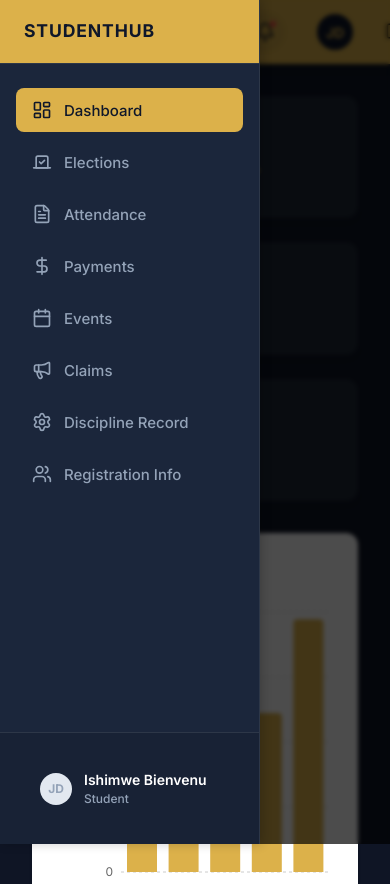
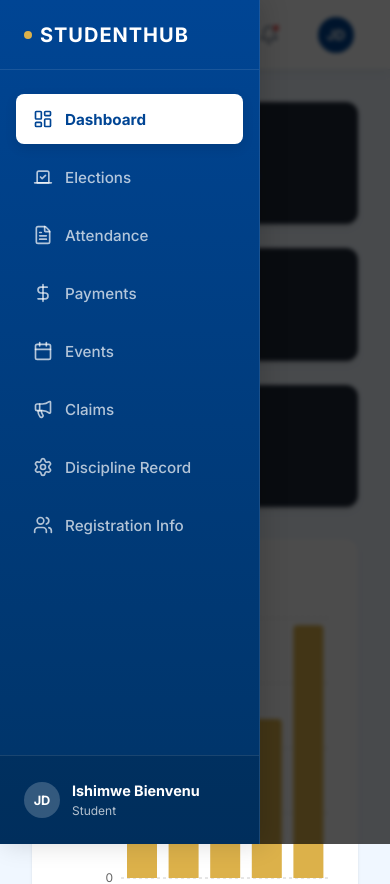
Before and after one commit to Mugish2024/FinalProjectStudentHub, a React (Vite) app: page / in a window 390 px wide. Shown: the top 884 px of the page. Built offline with nearby package versions, Linux system fonts and the light colour scheme.

Commit message:
changed the color to blue and white

```diff
--- a/src/components/Header.css
+++ b/src/components/Header.css
@@ -1,6 +1,6 @@
 .header {
     height: var(--header-height);
-    background-color: var(--primary);
+    background-color: #ffffff;
     display: flex;
     align-items: center;
     justify-content: space-between;
@@ -8,14 +8,16 @@
     position: sticky;
     top: 0;
     z-index: 40;
-    box-shadow: 0 2px 10px rgba(0, 0, 0, 0.2);
+    box-shadow: 0 2px 10px rgba(0, 0, 0, 0.05);
+    border-bottom: 1px solid #e2e8f0;
 }
 
 .header-title {
     font-size: 1.25rem;
-    font-weight: 700;
-    color: var(--text-inverted);
+    font-weight: 800;
+    color: var(--auca-blue);
     text-transform: uppercase;
+    letter-spacing: 0.025em;
 }
 
 .header-actions {
@@ -31,14 +33,17 @@
     display: flex;
     align-items: center;
     justify-content: center;
-    color: var(--text-inverted);
+    color: var(--text-secondary);
     transition: all 0.2s;
     position: relative;
-    background-color: rgba(0, 0, 0, 0.05);
+    background-color: transparent;
+    border: 1px solid transparent;
 }
 
 .icon-btn:hover {
-    background-color: rgba(0, 0, 0, 0.1);
+    background-color: #f1f5f9;
+    color: var(--auca-blue);
+    border-color: #e2e8f0;
 }
 
 .menu-btn {
@@ -54,7 +59,25 @@
     height: 8px;
     background-color: #ef4444;
     border-radius: 50%;
-    border: 1px solid var(--primary);
+    border: 1px solid #ffffff;
+    animation: pulse 2s infinite;
+}
+
+@keyframes pulse {
+    0% {
+        transform: scale(0.95);
+        box-shadow: 0 0 0 0 rgba(239, 68, 68, 0.7);
+    }
+
+    70% {
+        transform: scale(1);
+        box-shadow: 0 0 0 4px rgba(239, 68, 68, 0);
+    }
+
+    100% {
+        transform: scale(0.95);
+        box-shadow: 0 0 0 0 rgba(239, 68, 68, 0);
+    }
 }
 
 .user-profile {
@@ -62,21 +85,23 @@
     align-items: center;
     gap: 0.75rem;
     cursor: pointer;
-    padding: 0.25rem 0.5rem;
-    border-radius: var(--radius);
-    transition: background-color 0.2s;
+    padding: 0.25rem 0.75rem 0.25rem 0.25rem;
+    border-radius: 999px;
+    transition: all 0.2s;
+    border: 1px solid transparent;
 }
 
 .user-profile:hover {
-    background-color: rgba(0, 0, 0, 0.05);
+    background-color: #f8fafc;
+    border-color: #e2e8f0;
 }
 
 .avatar {
     width: 36px;
     height: 36px;
     border-radius: 50%;
-    background-color: var(--text-inverted);
-    color: var(--primary);
+    background-color: var(--auca-blue);
+    color: #ffffff;
     display: flex;
     align-items: center;
     justify-content: center;
@@ -93,12 +118,12 @@
 .user-name {
     font-weight: 700;
     font-size: 0.875rem;
-    color: var(--text-inverted);
+    color: var(--text-main);
 }
 
 .user-role {
     font-size: 0.75rem;
-    color: rgba(0, 0, 0, 0.7);
+    color: var(--text-secondary);
     font-weight: 500;
 }
 
--- a/src/components/Sidebar.css
+++ b/src/components/Sidebar.css
@@ -1,8 +1,10 @@
 .sidebar {
     width: var(--sidebar-width);
     height: 100vh;
-    background-color: var(--surface);
-    border-right: 1px solid var(--border);
+    background-color: var(--sidebar-bg);
+    /* AUCA Blue */
+    background-image: linear-gradient(180deg, var(--auca-blue) 0%, var(--auca-blue-dark) 100%);
+    border-right: 1px solid rgba(255, 255, 255, 0.1);
     display: flex;
     flex-direction: column;
     position: fixed;
@@ -10,7 +12,8 @@
     top: 0;
     z-index: 50;
     transition: transform 0.3s ease;
-    box-shadow: 2px 0 10px rgba(0, 0, 0, 0.2);
+    box-shadow: 4px 0 24px rgba(0, 0, 0, 0.15);
+    color: var(--text-inverted);
 }
 
 .sidebar-header {
@@ -18,16 +21,29 @@
     display: flex;
     align-items: center;
     padding: 0 1.5rem;
-    border-bottom: 1px solid var(--border);
-    background-color: var(--primary);
+    border-bottom: 1px solid rgba(255, 255, 255, 0.1);
+    background-color: transparent;
 }
 
 .logo-text {
-    font-size: 1.1rem;
-    font-weight: 800;
-    color: var(--text-inverted);
+    font-size: 1.25rem;
+    font-weight: 900;
+    color: #ffffff;
     text-transform: uppercase;
     letter-spacing: 0.05em;
+    display: flex;
+    align-items: center;
+    gap: 0.5rem;
+}
+
+.logo-text::before {
+    /* Optional: Small accent dot if no logo image */
+    content: '';
+    display: block;
+    width: 8px;
+    height: 8px;
+    background-color: var(--auca-gold);
+    border-radius: 50%;
 }
 
 .sidebar-nav {
@@ -43,29 +59,68 @@
     display: flex;
     align-items: center;
     gap: 0.75rem;
-    padding: 0.75rem 1rem;
-    border-radius: 0.5rem;
-    color: var(--text-secondary);
-    font-size: 0.9375rem;
+    padding: 0.875rem 1rem;
+    border-radius: 8px;
+    color: rgba(255, 255, 255, 0.7);
+    font-size: 0.95rem;
     font-weight: 500;
     transition: all 0.2s;
     cursor: pointer;
+    border: 1px solid transparent;
 }
 
 .nav-item:hover {
-    background-color: rgba(255, 255, 255, 0.05);
-    color: var(--text-main);
+    background-color: rgba(255, 255, 255, 0.1);
+    color: #ffffff;
 }
 
 .nav-item.active {
-    background-color: var(--primary);
-    color: var(--text-inverted);
+    background-color: #ffffff;
+    color: var(--auca-blue);
+    font-weight: 700;
+    box-shadow: 0 4px 12px rgba(0, 0, 0, 0.1);
 }
 
 .sidebar-footer {
     padding: 1.5rem;
-    border-top: 1px solid var(--border);
+    border-top: 1px solid rgba(255, 255, 255, 0.1);
     background-color: rgba(0, 0, 0, 0.1);
+}
+
+.sidebar-user-container {
+    display: flex;
+    align-items: center;
+    gap: 0.75rem;
+}
+
+.sidebar-user-avatar {
+    width: 36px;
+    height: 36px;
+    border-radius: 50%;
+    background: rgba(255, 255, 255, 0.2);
+    display: flex;
+    align-items: center;
+    justify-content: center;
+    font-size: 0.8rem;
+    font-weight: 700;
+    color: #ffffff;
+}
+
+.sidebar-user-info {
+    display: flex;
+    flex-direction: column;
+    align-items: flex-start;
+}
+
+.sidebar-user-name {
+    font-size: 0.9rem;
+    font-weight: 700;
+    color: #ffffff;
+}
+
+.sidebar-user-role {
+    font-size: 0.75rem;
+    color: rgba(255, 255, 255, 0.7);
 }
 
 /* Overlay for mobile */
--- a/src/components/Sidebar.tsx
+++ b/src/components/Sidebar.tsx
@@ -50,13 +50,13 @@ const Sidebar: React.FC<SidebarProps> = ({ activePage, setActivePage, isOpen = t
         </nav>
 
         <div className="sidebar-footer">
-          <div className="nav-item">
-            <div style={{ width: 32, height: 32, borderRadius: '50%', background: '#e2e8f0', display: 'flex', alignItems: 'center', justifyContent: 'center', fontSize: '12px', fontWeight: 'bold' }}>
+          <div className="sidebar-user-container">
+            <div className="sidebar-user-avatar">
               JD
             </div>
-            <div style={{ display: 'flex', flexDirection: 'column', alignItems: 'flex-start' }}>
-              <span style={{ fontSize: '0.875rem', fontWeight: 600, color: 'var(--text-main)' }}>Ishimwe Bienvenu</span>
-              <span style={{ fontSize: '0.75rem', color: 'var(--text-secondary)' }}>Student</span>
+            <div className="sidebar-user-info">
+              <span className="sidebar-user-name">Ishimwe Bienvenu</span>
+              <span className="sidebar-user-role">Student</span>
             </div>
           </div>
         </div>
--- a/src/index.css
+++ b/src/index.css
@@ -1,31 +1,37 @@
 :root {
-  /* Dark Theme Palette */
-  --primary: #dcb14a;
-  /* The Gold Color */
-  --primary-hover: #c49b3b;
+  /* AUCA Blue & White Theme */
+  --auca-blue: #004594;
+  --auca-blue-dark: #003366;
+  --auca-gold: #dcb14a;
+
+  --primary: #004594;
+  --primary-hover: #003366;
   --secondary: #22c55e;
-  /* Green for success */
 
-  --background: #0f1525;
-  /* Very dark navy */
-  --surface: #1b263b;
-  /* Slightly lighter navy for cards */
-  --surface-highlight: #232f4b;
+  --background: #f0f7ff;
+  /* Light page background */
+  --surface: #ffffff;
+  /* White cards/surfaces */
+  --surface-highlight: #f8fafc;
 
-  --text-main: #ffffff;
-  --text-secondary: #94a3b8;
-  --text-inverted: #0f172a;
+  --text-main: #1e293b;
+  /* Dark text for light bg */
+  --text-secondary: #64748b;
+  --text-inverted: #ffffff;
+  /* White text for blue bgs */
 
-  --border: #2d3748;
+  --border: #e2e8f0;
   --border-gold: #dcb14a;
 
+  --sidebar-bg: #004594;
+  --header-bg: #ffffff;
+
   --sidebar-width: 260px;
-  --header-height: 64px;
-  --radius: 8px;
-  /* Slightly sharper corners */
+  --header-height: 70px;
+  --radius: 12px;
 
-  --shadow-sm: 0 1px 2px 0 rgba(0, 0, 0, 0.3);
-  --shadow: 0 4px 6px -1px rgba(0, 0, 0, 0.5), 0 2px 4px -1px rgba(0, 0, 0, 0.3);
+  --shadow-sm: 0 1px 2px 0 rgba(0, 0, 0, 0.05);
+  --shadow: 0 4px 6px -1px rgba(0, 0, 0, 0.1), 0 2px 4px -1px rgba(0, 0, 0, 0.06);
 
   font-family: 'Inter', ui-sans-serif, system-ui, -apple-system, BlinkMacSystemFont, "Segoe UI", Roboto, "Helvetica Neue", Arial, sans-serif;
   line-height: 1.5;
@@ -71,15 +77,15 @@ a {
 
 .flex-col {
   display: flex;
-  flexDirection: column;
+  flex-direction: column;
 }
 
 .items-center {
-  alignItems: center;
+  align-items: center;
 }
 
 .justify-between {
-  justifyContent: space-between;
+  justify-content: space-between;
 }
 
 .gap-2 {
@@ -103,15 +109,15 @@ a {
 }
 
 .rounded {
-  borderRadius: var(--radius);
+  border-radius: var(--radius);
 }
 
 .text-sm {
-  fontSize: 0.875rem;
+  font-size: 0.875rem;
 }
 
 .font-bold {
-  fontWeight: 700;
+  font-weight: 700;
 }
 
 .text-gold {
@@ -129,10 +135,10 @@ a {
 }
 
 ::-webkit-scrollbar-thumb {
-  background: #334155;
+  background: #cbd5e1;
   border-radius: 4px;
 }
 
 ::-webkit-scrollbar-thumb:hover {
-  background: #475569;
+  background: #94a3b8;
 }
--- a/src/pages/Elections.css
+++ b/src/pages/Elections.css
@@ -1,176 +1,277 @@
-.elections-container {
-    padding: 1.5rem;
-    color: var(--text-main);
-    max-width: 1200px;
-    margin: 0 auto;
+/* Auctions/Elections Theme primarily Blue and White */
+:root {
+    --auca-blue: #004594;
+    --auca-blue-dark: #003366;
+    --auca-blue-light: #e6f0fa;
+    --auca-gold: #dcb14a;
+    /* Keeping subtle gold for highlighting if needed */
+    --text-dark: #1e293b;
+    --text-grey: #64748b;
+    --bg-page: #f0f7ff;
 }
 
+.elections-container {
+    padding: 2rem;
+    font-family: 'Inter', sans-serif;
+    color: var(--text-dark);
+    max-width: 1000px;
+    margin: 0 auto;
+    /* Optional: if you want the whole page background to look white/light blue
+       even if the dashboard is dark, we might need a wrapper setting background.
+       For now, we assume this container sits on the dashboard. */
+}
+
+/* Header Text */
 .elections-header-text {
-    font-size: 1.5rem;
+    font-size: 1.75rem;
     font-weight: 800;
-    color: var(--primary);
+    color: var(--auca-blue);
     margin-bottom: 2rem;
     text-transform: uppercase;
     letter-spacing: 0.05em;
+    display: flex;
+    align-items: center;
+    gap: 1rem;
+    /* Add a small accent line */
+    border-bottom: 3px solid var(--auca-blue);
+    padding-bottom: 0.5rem;
+    width: fit-content;
 }
 
 .elections-header-text .sub-id {
-    font-size: 0.875rem;
-    color: var(--text-secondary);
-    font-weight: 400;
-    margin-left: 0.5rem;
+    font-size: 0.9rem;
+    color: var(--text-grey);
+    font-weight: 500;
     text-transform: none;
+    letter-spacing: normal;
+    background-color: var(--auca-blue-light);
+    padding: 0.2rem 0.6rem;
+    border-radius: 999px;
+    color: var(--auca-blue);
+}
+
+/* Card Styling */
+.election-card {
+    background-color: #ffffff;
+    border-radius: 16px;
+    padding: 2.5rem;
+    box-shadow: 0 10px 25px -5px rgba(0, 69, 148, 0.1), 0 8px 10px -6px rgba(0, 69, 148, 0.1);
+    margin-bottom: 2rem;
+    border: 1px solid #e2e8f0;
+    position: relative;
+    overflow: hidden;
+}
+
+/* Decorative top bar for the card */
+.election-card::before {
+    content: "";
+    position: absolute;
+    top: 0;
+    left: 0;
+    right: 0;
+    height: 6px;
+    background: linear-gradient(90deg, var(--auca-blue) 0%, #3b82f6 100%);
 }
 
 .section-title {
-    font-size: 1.125rem;
+    font-size: 1.25rem;
     font-weight: 700;
-    margin-bottom: 1rem;
-    color: var(--text-main);
+    margin-bottom: 1.5rem;
+    color: var(--auca-blue-dark);
     text-transform: uppercase;
-    letter-spacing: 0.025em;
+    letter-spacing: 0.05em;
+    display: flex;
+    align-items: center;
 }
 
-.election-card {
-    background-color: white; /* As per screenshot contrast, looks white/light grey against dark bg? Or maybe it's just a very light card. Wait, the screenshot shows the card is WHITE text on DARK background? Or White card on Dark background? Re-examining image. */
-    /* The image shows the SIDEBAR is dark. The MAIN CONTENT area is also dark blue. */
-    /* INSIDE the main content area, there is a White/Light Grey rounded rectangle containing the "Current & Upcoming Elections". */
-    /* Wait, no. The "Current & Upcoming Elections" text is OUTSIDE the white box? No, inside. */
-
-    /* Re-evaluating Image: */
-    /* Sidebar: Deep Blue/Grey. */
-    /* Content Area Background: Deep Blue/Grey (same as sidebar). */
-    /* Large White Card: Contains "CURRENT & UPCOMING ELECTIONS", "AUCASA GENERAL ELECTION 2024", etc. */
-    /* So the main container "Current & Upcoming..." IS a white card. */
-
-    background-color: #f8fafc; /* Slate 50 */
-    border-radius: var(--radius);
-    padding: 2rem;
-    color: #1e293b; /* Slate 800 - dark text on white card */
-    box-shadow: var(--shadow);
+/* Main Info Section */
+.election-main-info {
+    background-color: var(--auca-blue-light);
+    border-left: 4px solid var(--auca-blue);
+    border-radius: 0 8px 8px 0;
+    padding: 1.5rem;
     margin-bottom: 2rem;
 }
 
-/* Override global text color for inside the white card if needed, but scoping is better */
-.election-card h3 {
-    color: #0f172a;
-}
-
-.election-main-info {
-    border: 1px solid #e2e8f0;
-    border-radius: var(--radius);
-    padding: 1.5rem;
-    margin-bottom: 1.5rem;
-    background-color: #ffffff;
-}
-
 .election-title {
-    font-size: 1.5rem;
+    font-size: 1.6rem;
     font-weight: 800;
-    color: #0f172a;
+    color: var(--auca-blue);
     line-height: 1.2;
     margin-bottom: 0.5rem;
 }
 
 .election-description {
-    color: #64748b;
-    font-size: 1rem;
+    color: var(--text-dark);
+    font-size: 1.05rem;
+    opacity: 0.9;
 }
 
+/* Details Grid */
 .election-details-grid {
     display: grid;
-    grid-template-columns: 1fr;
+    grid-template-columns: repeat(auto-fit, minmax(280px, 1fr));
     gap: 1.5rem;
-    margin-bottom: 1.5rem;
-    padding: 1.5rem;
+    margin-bottom: 2.5rem;
     background-color: #ffffff;
-    border: 1px solid #e2e8f0;
-    border-radius: var(--radius);
 }
 
 .detail-row {
-    font-size: 0.95rem;
-    color: #334155;
+    font-size: 1rem;
+    color: var(--text-dark);
     display: flex;
     align-items: center;
-    gap: 0.5rem;
+    gap: 0.75rem;
+    padding: 0.5rem 0;
 }
 
 .detail-label {
-    font-weight: 700;
-    color: #0f172a;
+    font-weight: 600;
+    color: var(--text-grey);
+    min-width: 140px;
 }
 
+/* Active Campaign Highlight */
+.active-campaign-period {
+    position: relative;
+    font-weight: 600;
+    color: var(--auca-blue);
+}
+
+.active-campaign-period::after {
+    content: "ACTIVE";
+    margin-left: auto;
+    font-size: 0.7rem;
+    background-color: var(--auca-blue);
+    color: white;
+    padding: 2px 6px;
+    border-radius: 4px;
+    transform: translateY(-1px);
+}
+
+/* Stats */
 .stats-row {
     display: flex;
-    justify-content: space-between;
-    align-items: center;
-    margin-top: 0.5rem;
-    font-weight: 600;
+    flex-wrap: wrap;
+    gap: 2rem;
+    margin-top: 1rem;
+    padding-top: 1rem;
+    border-top: 1px solid #f1f5f9;
 }
 
 .stats-highlight {
-    color: var(--primary); /* Gold/Orange */
+    font-weight: 800;
+    color: var(--auca-blue);
+    font-size: 1.1rem;
 }
 
-.active-period-line {
-    border-bottom: 2px solid var(--primary);
-    /* width: 100%; - maybe partial? */
-    padding-bottom: 0.25rem;
-    display: inline-block;
-}
-
+/* Countdown Section */
 .countdown-section {
-    background-color: #f1f5f9;
-    border-radius: var(--radius);
-    padding: 1.5rem;
+    background: linear-gradient(135deg, var(--auca-blue) 0%, var(--auca-blue-dark) 100%);
+    border-radius: 12px;
+    padding: 2rem;
     display: flex;
     justify-content: space-between;
     align-items: center;
     flex-wrap: wrap;
-    gap: 1rem;
+    gap: 1.5rem;
+    color: white;
+    box-shadow: 0 4px 12px rgba(0, 69, 148, 0.25);
 }
 
 .countdown-label {
-    font-weight: 700;
-    color: #334155;
-    margin-bottom: 0.25rem;
+    font-weight: 500;
+    color: rgba(255, 255, 255, 0.9);
+    text-transform: uppercase;
+    font-size: 0.85rem;
+    letter-spacing: 0.05em;
+    margin-bottom: 0.5rem;
     display: block;
 }
 
 .countdown-timer {
-    font-size: 1.5rem;
+    font-size: 1.75rem;
     font-weight: 800;
-    color: var(--primary); /* Gold */
+    color: #ffffff;
+    font-variant-numeric: tabular-nums;
+    text-shadow: 0 2px 4px rgba(0, 0, 0, 0.1);
 }
 
+/* Vote Button */
 .vote-button {
-    background-color: var(--primary);
-    color: #ffffff; /* White text on Gold button? Or dark text? standard is usually white or dark. Screenshot text looks white. */
-    /* Wait, in screenshot button is GOLD background. Text looks to be WHITE. */
-    padding: 0.75rem 2rem;
-    font-size: 1.1rem;
-    font-weight: 700;
-    border-radius: var(--radius);
+    background-color: #ffffff;
+    color: var(--auca-blue);
+    padding: 0.875rem 2.5rem;
+    font-size: 1.125rem;
+    font-weight: 800;
+    border-radius: 999px;
     text-transform: uppercase;
-    transition: background-color 0.2s;
+    transition: all 0.2s ease;
+    box-shadow: 0 4px 6px rgba(0, 0, 0, 0.1);
 }
 
 .vote-button:hover {
-    background-color: var(--primary-hover);
+    transform: translateY(-2px);
+    box-shadow: 0 6px 12px rgba(0, 0, 0, 0.15);
+    background-color: #f8fafc;
 }
 
+.vote-button:active {
+    transform: translateY(0);
+}
+
+/* Past Elections Card */
 .past-elections-card {
-    background-color: #f8fafc;
-    border-radius: var(--radius);
-    padding: 1.5rem;
-    box-shadow: var(--shadow);
+    background-color: #ffffff;
+    border-radius: 12px;
+    padding: 1.5rem 2rem;
+    box-shadow: 0 4px 6px -1px rgba(0, 0, 0, 0.05);
+    border: 1px solid #e2e8f0;
+    max-width: 400px;
+    margin-top: 1rem;
 }
 
 .view-all-link {
-    color: #2563eb; /* Blue link */
+    color: var(--auca-blue);
+    text-decoration: none;
+    font-weight: 600;
+    font-size: 0.95rem;
+    display: inline-flex;
+    align-items: center;
+    gap: 0.5rem;
+    transition: color 0.2s;
+}
+
+.view-all-link:hover {
+    color: #3b82f6;
+    /* Lighter blue on hover */
     text-decoration: underline;
-    font-weight: 600;
-    font-size: 1rem;
-    cursor: pointer;
 }
+
+.view-all-link::after {
+    content: "→";
+    font-size: 1.1em;
+}
+
+/* Responsive adjustments */
+@media (max-width: 768px) {
+    .countdown-section {
+        flex-direction: column;
+        text-align: center;
+        align-items: stretch;
+    }
+
+    .vote-button {
+        width: 100%;
+    }
+
+    .election-title {
+        font-size: 1.3rem;
+    }
+
+    .stats-row {
+        gap: 1rem;
+        flex-direction: column;
+        align-items: flex-start;
+    }
+}
--- a/src/pages/Payments.css
+++ b/src/pages/Payments.css
@@ -1,98 +1,130 @@
+/* Payments Theme - AUCA Blue/White */
+:root {
+    --auca-blue: #004594;
+    --auca-blue-dark: #003366;
+    --auca-blue-light: #e6f0fa;
+    --auca-gold: #dcb14a;
+    --text-dark: #1e293b;
+    --text-grey: #64748b;
+    --bg-page: #f0f7ff;
+}
+
 .payments-container {
-    max-width: 900px;
+    max-width: 1000px;
     margin: 0 auto;
-    color: white;
+    color: var(--text-dark);
     min-height: 80vh;
-    display: flex;
-    flex-direction: column;
-    justify-content: center;
+    padding: 2rem;
+    font-family: 'Inter', sans-serif;
 }
 
 .payment-hero {
     text-align: center;
     margin-bottom: 3rem;
     animation: fadeIn 0.5s ease-out;
+    position: relative;
 }
 
 .hero-title {
     font-size: 2.5rem;
     font-weight: 800;
     margin-bottom: 1rem;
-    background: linear-gradient(135deg, #fff 0%, #cbd5e1 100%);
-    -webkit-background-clip: text;
-    -webkit-text-fill-color: transparent;
+    color: var(--auca-blue);
 }
 
 .hero-subtitle {
     font-size: 1.1rem;
-    color: #94a3b8;
+    color: var(--text-grey);
     max-width: 600px;
     margin: 0 auto 2rem;
+    line-height: 1.6;
 }
 
+/* Amount Card */
 .amount-card {
-    background: rgba(255, 255, 255, 0.05);
-    backdrop-filter: blur(10px);
-    border: 1px solid rgba(255, 255, 255, 0.1);
-    padding: 2rem;
+    background: #ffffff;
+    padding: 2.5rem;
     border-radius: 20px;
     display: inline-block;
-    margin-bottom: 2rem;
-    box-shadow: 0 10px 30px -10px rgba(0, 0, 0, 0.5);
+    margin-bottom: 2.5rem;
+    box-shadow: 0 10px 25px -5px rgba(0, 69, 148, 0.1), 0 8px 10px -6px rgba(0, 69, 148, 0.1);
+    border: 1px solid #e2e8f0;
+    min-width: 320px;
 }
 
 .amount-label {
-    font-size: 0.9rem;
+    font-size: 0.95rem;
     text-transform: uppercase;
     letter-spacing: 1px;
-    color: #94a3b8;
+    color: var(--text-grey);
+    margin-bottom: 0.75rem;
+    font-weight: 600;
+}
+
+.amount-value {
+    font-size: 3.5rem;
+    font-weight: 800;
+    color: var(--auca-blue);
     margin-bottom: 0.5rem;
 }
 
-.amount-value {
-    font-size: 3rem;
-    font-weight: 700;
-    color: var(--primary);
-    text-shadow: 0 2px 10px rgba(220, 177, 74, 0.3);
+.fee-info {
+    color: #22c55e;
+    font-size: 0.95rem;
+    font-weight: 500;
+    padding: 0.5rem 1rem;
+    background-color: #f0fdf4;
+    border-radius: 999px;
+    display: inline-block;
 }
 
+/* Buttons */
 .btn-pay-large {
-    background: linear-gradient(135deg, var(--primary) 0%, #b8860b 100%);
-    color: #0f172a;
-    padding: 1rem 3rem;
-    font-size: 1.1rem;
+    background: var(--auca-blue);
+    color: #ffffff;
+    padding: 1rem 3.5rem;
+    font-size: 1.125rem;
     font-weight: 700;
-    border-radius: 50px;
+    border-radius: 999px;
     border: none;
     cursor: pointer;
-    box-shadow: 0 4px 15px rgba(220, 177, 74, 0.4);
+    box-shadow: 0 4px 15px rgba(0, 69, 148, 0.2);
     transition: all 0.3s ease;
     display: inline-flex;
     align-items: center;
     gap: 0.75rem;
+    text-transform: uppercase;
+    letter-spacing: 0.025em;
 }
 
 .btn-pay-large:hover {
     transform: translateY(-2px);
-    box-shadow: 0 8px 25px rgba(220, 177, 74, 0.5);
+    box-shadow: 0 8px 25px rgba(0, 69, 148, 0.3);
+    background-color: var(--auca-blue-dark);
+}
+
+.btn-pay-large:disabled {
+    opacity: 0.7;
+    cursor: not-allowed;
+    transform: none;
 }
 
 /* Methods Grid */
 .methods-grid {
     display: grid;
-    grid-template-columns: repeat(auto-fit, minmax(240px, 1fr));
+    grid-template-columns: repeat(auto-fit, minmax(260px, 1fr));
     gap: 1.5rem;
     margin-top: 2rem;
     animation: slideUp 0.5s ease-out;
 }
 
 .method-card {
-    background: rgba(30, 41, 59, 0.6);
-    border: 1px solid rgba(255, 255, 255, 0.05);
-    padding: 2rem;
+    background: #ffffff;
+    border: 2px solid #e2e8f0;
+    padding: 2.5rem;
     border-radius: 16px;
     cursor: pointer;
-    transition: all 0.3s ease;
+    transition: all 0.2s ease;
     display: flex;
     flex-direction: column;
     align-items: center;
@@ -100,37 +132,44 @@
 }
 
 .method-card:hover {
-    background: rgba(30, 41, 59, 0.9);
-    border-color: var(--primary);
-    transform: translateY(-5px);
+    border-color: var(--auca-blue);
+    transform: translateY(-4px);
+    box-shadow: 0 10px 20px -5px rgba(0, 69, 148, 0.1);
 }
 
 .method-icon {
     width: 64px;
     height: 64px;
-    background: rgba(255, 255, 255, 0.05);
+    background: var(--auca-blue-light);
     border-radius: 50%;
     display: flex;
     align-items: center;
     justify-content: center;
-    color: var(--text-main);
+    color: var(--auca-blue);
     transition: all 0.3s;
 }
 
 .method-card:hover .method-icon {
-    background: var(--primary);
-    color: #0f172a;
+    background: var(--auca-blue);
+    color: #ffffff;
+}
+
+.method-card h3 {
+    font-weight: 700;
+    color: var(--text-dark);
+    margin: 0;
 }
 
 /* Payment Form */
 .payment-form-container {
-    background: rgba(30, 41, 59, 0.8);
-    border: 1px solid rgba(255, 255, 255, 0.1);
+    background: #ffffff;
+    border: 1px solid #e2e8f0;
     border-radius: 20px;
     padding: 3rem;
     max-width: 500px;
     margin: 0 auto;
     animation: fadeIn 0.4s ease-out;
+    box-shadow: 0 20px 25px -5px rgba(0, 0, 0, 0.05);
 }
 
 .input-group {
@@ -141,40 +180,57 @@
 .input-group label {
     display: block;
     margin-bottom: 0.5rem;
-    color: #cbd5e1;
-    font-size: 0.9rem;
+    color: var(--text-dark);
+    font-size: 0.95rem;
+    font-weight: 600;
 }
 
 .input-field {
     width: 100%;
-    background: rgba(0, 0, 0, 0.2);
-    border: 1px solid rgba(255, 255, 255, 0.1);
+    background: #f8fafc;
+    border: 2px solid #e2e8f0;
     padding: 1rem;
-    border-radius: 8px;
-    color: white;
+    border-radius: 10px;
+    color: var(--text-dark);
     font-size: 1rem;
-    transition: border-color 0.2s;
+    transition: all 0.2s;
 }
 
 .input-field:focus {
-    border-color: var(--primary);
+    border-color: var(--auca-blue);
+    background: #ffffff;
+    outline: none;
+    box-shadow: 0 0 0 4px var(--auca-blue-light);
 }
 
 .btn-back {
     background: transparent;
-    color: #94a3b8;
+    color: var(--text-grey);
     padding: 0.5rem 1rem;
     margin-right: 1rem;
+    border: none;
+    cursor: pointer;
+    font-weight: 600;
+    display: flex;
+    align-items: center;
+    gap: 0.25rem;
+    transition: color 0.2s;
 }
 
 .btn-back:hover {
-    color: white;
+    color: var(--auca-blue);
 }
 
 /* Success */
 .success-container {
     text-align: center;
     animation: popIn 0.5s cubic-bezier(0.175, 0.885, 0.32, 1.275);
+    background: #ffffff;
+    padding: 3rem;
+    border-radius: 20px;
+    max-width: 600px;
+    margin: 2rem auto;
+    box-shadow: 0 20px 25px -5px rgba(0, 0, 0, 0.05);
 }
 
 .success-icon {
@@ -186,7 +242,7 @@
     align-items: center;
     justify-content: center;
     margin: 0 auto 2rem;
-    box-shadow: 0 0 30px rgba(34, 197, 94, 0.4);
+    box-shadow: 0 10px 20px rgba(34, 197, 94, 0.3);
 }
 
 @keyframes fadeIn {
@@ -214,7 +270,7 @@
 @keyframes popIn {
     from {
         opacity: 0;
-        transform: scale(0.8);
+        transform: scale(0.9);
     }
 
     to {
```
Also changed, not shown: src/pages/Elections.tsx (+4 -4 lines), src/pages/Payments.tsx (+19 -19 lines).
